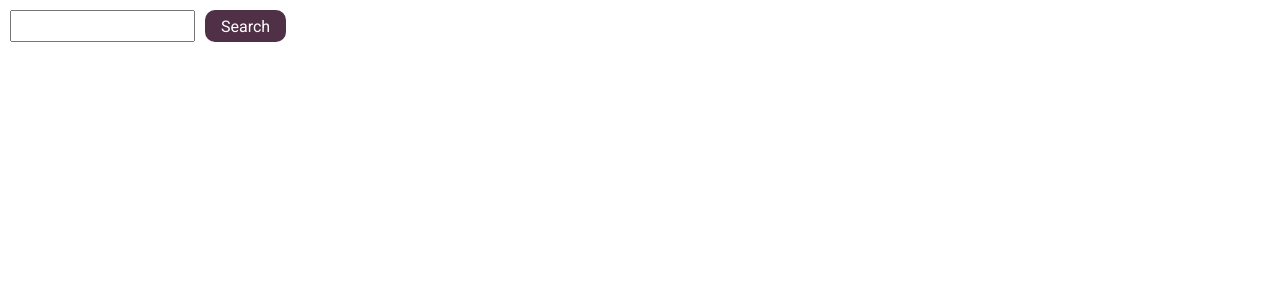
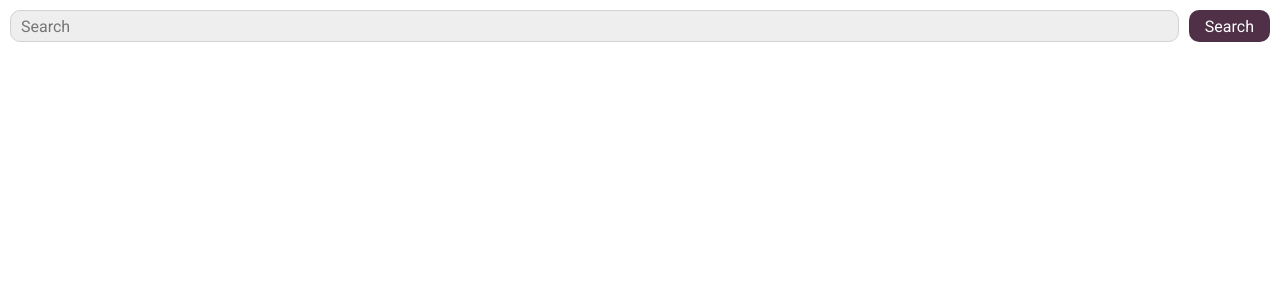
Before and after one commit to gusbueno/company-stock-price, a React app: page / in a window 1280 px wide. Shown: the top 300 px of the page. Built offline with nearby package versions, Linux system fonts and the light colour scheme.

Commit message:
search input done

```diff
--- a/src/Dashboard/components/Search/Search.tsx
+++ b/src/Dashboard/components/Search/Search.tsx
@@ -10,6 +10,10 @@ import Button from '../../../UI/Button'
 const Search = ({ onSubmit }: Props) => {
   const [searchValue, setSearchValue] = useState('')
 
+  const handleChange = (e: React.ChangeEvent<HTMLInputElement>) => {
+    setSearchValue(e.target.value)
+  }
+
   const handleSubmit = (e: SyntheticEvent) => {
     e.preventDefault()
     onSubmit(searchValue)
@@ -17,7 +21,12 @@ const Search = ({ onSubmit }: Props) => {
 
   return (
     <Container onSubmit={handleSubmit}>
-      <Input />
+      <Input
+        value={searchValue}
+        onChange={handleChange}
+        type="search"
+        placeholder="Search"
+      />
       <Button ml={10} type="submit">Search</Button>
     </Container>
   )
--- a/src/UI/Button/Button.styles.ts
+++ b/src/UI/Button/Button.styles.ts
@@ -1,7 +1,7 @@
 import styled, { css } from 'styled-components'
 import { rgba } from 'polished'
 
-import { Props } from './Button.types'
+import { ButtonProps } from './Button.types'
 import { colors } from '../core'
 
 export const ButtonStyled = styled.button(({
@@ -10,17 +10,13 @@ export const ButtonStyled = styled.button(({
   mt,
   mr,
   mb
-}: Props) => {
+}: ButtonProps) => {
   const themeStyle = css`
     background-color: ${colors[theme]};
     ${colors[theme] === 'white' ?
       'color: black;' :
       'color: white;'
     }
-  `
-
-  const disabledStyle = css`
-
   `
 
   const marginLeftStyle = css`
@@ -47,8 +43,9 @@ export const ButtonStyled = styled.button(({
     box-sizing: border-box;
     border: 0;
     padding: 0 16px;
+    outline: none;
 
-    &:hover {
+    &:hover, :focus {
       cursor: pointer;
       background-color: ${rgba(colors[theme], 0.9)};
     }
--- a/src/UI/Button/Button.types.ts
+++ b/src/UI/Button/Button.types.ts
@@ -2,9 +2,9 @@ import React from 'react'
 
 import { colors } from '../core'
 
-export interface Props {
+export interface ButtonProps {
   /* Text value of the button */
-  children: string,
+  children: string | Node,
   /* Whether the button is a submit or a button */
   type?: 'submit' | 'button',
   /* Color of the button */
@@ -22,3 +22,5 @@ export interface Props {
   /* Margin bottom */
   mb?: number
 }
+
+export type Props = ButtonProps & React.HtmlHTMLAttributes<HTMLButtonElement>
--- /dev/null
+++ b/src/UI/Input/Input.styles.ts
@@ -0,0 +1,23 @@
+import styled, { css } from 'styled-components'
+
+import { colors } from '../core'
+
+export const InputStyled = styled.input`
+  display: flex;
+  flex: 1;
+  border-radius: 10px;
+  border-width: 1px;
+  border-style: solid;
+  border-color: lightgray;
+  outline: none;
+  padding: 0 10px;
+  font-size: 16px;
+  height: 32px;
+  font-family: Roboto;
+  background-color: #eeeeee;
+
+  &:focus {
+    border-color: ${colors.primary};
+    background-color: ${colors.white};
+  }
+`
--- a/src/UI/Input/Input.tsx
+++ b/src/UI/Input/Input.tsx
@@ -1,9 +1,28 @@
-import React from 'react'
+import React, { forwardRef } from 'react'
 
-const Input = () => {
+import { Props } from './Input.types'
+import {
+  InputStyled
+} from './Input.styles'
+
+const Input = forwardRef<HTMLInputElement, Props>(({
+    value,
+    onChange,
+    type = 'text',
+    ...others
+  }, ref) => {
+  const handleChange = (e: React.ChangeEvent<HTMLInputElement>) => {
+    onChange(e)
+  }
   return (
-    <input />
+    <InputStyled
+      ref={ref}
+      value={value}
+      onChange={handleChange}
+      type={type}
+      {...others}
+    />
   )
-}
+})
 
 export default Input
```
Also changed, not shown: src/UI/Input/Input.types.ts (added, +7 -0 lines).
